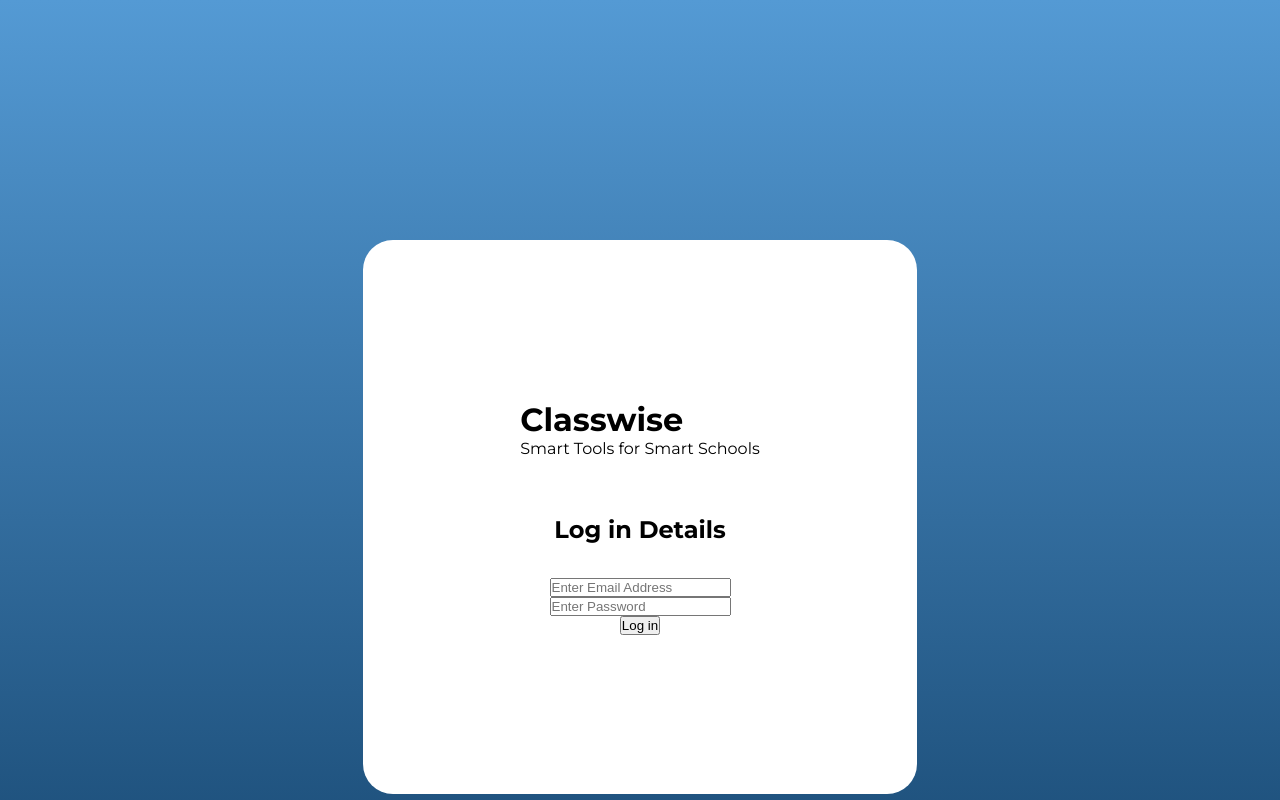
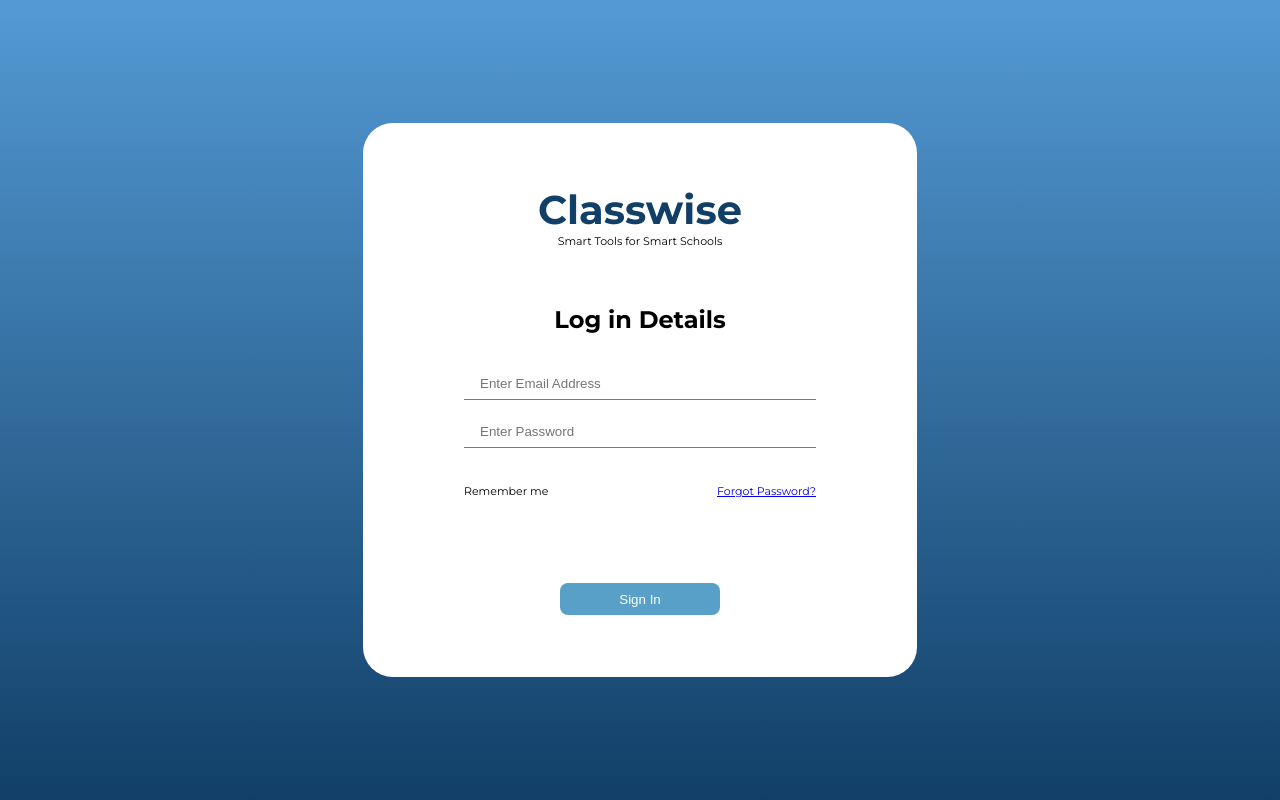
Before and after one commit to Shiro481/Draft, a plain HTML site: page index.html in a window 1280 px wide. Shown: the top 800 px of the page. Drawn offline with Linux system fonts and the light colour scheme; a web font is replaced by a local one.

Commit message:
added style to the content

```diff
--- a/index.html
+++ b/index.html
@@ -19,8 +19,11 @@
         <form class="login-form">
             <input type="text" placeholder="Enter Email Address">
             <input type="password" placeholder="Enter Password">
-
-            <button type="submit">Log in</button>
+            <div class="sub-login-form">
+                <p>Remember me</p>
+                <a href="#">Forgot Password?</a>
+            </div>
+            <button type="submit">Sign In</button>
         </form>
     </div>
 </body>
--- a/styles.css
+++ b/styles.css
@@ -10,6 +10,8 @@
     display: flex;
     justify-content: center;
     align-items: center;
+    width: 100%;
+    height: 100vh;
 
 }
 
@@ -26,13 +28,25 @@
     align-items: center;
 }
 .form-headline{
-
+    display: flex;
+    flex-direction: column;
+    justify-content: center;
+    align-items: center;
 }
 .form-headline h1{
-
+    font-size: 40px;
+    font-weight: 700;
+    color:#113F67;
+    padding:0;
+    margin:0;
 }
 .form-headline p{
-
+    color: #000;
+    font-size: 11px;
+    font-weight: 400;
+    line-height: normal;
+    padding:0;
+     margin:0;
 }
 h2{
     margin-top:57px;
@@ -43,10 +57,39 @@
     flex-direction: column;
     justify-content: center;
     align-items: center;
+    gap:16px;
 }
 .login-form input{
+    width:352px;
+    padding-left: 16px;
+    padding-top: 8px;
+    padding-bottom: 8px;
+    border:none;
+    border-bottom: 1px solid #7B7B7B;
+    outline: none;
+}
+.sub-login-form{
+    display: flex;
+    flex-direction: row;
+    justify-content: space-between;
+    align-items: center;
+    width:352px;
+    margin-top: 20px;
+}
+.sub-login-form p,.sub-login-form a{
+    font-size: 11px;
+    font-weight: 400;
+    line-height: normal;
+    padding:0;
+    margin:0;
 
 }
 .login-form button{
-
+    width: 160px;
+    height: 32px;
+    border-radius: 8px;
+    background: #58A0C8;
+    color: #fff;
+    border:none;
+    margin-top: 69px;
 }
```
